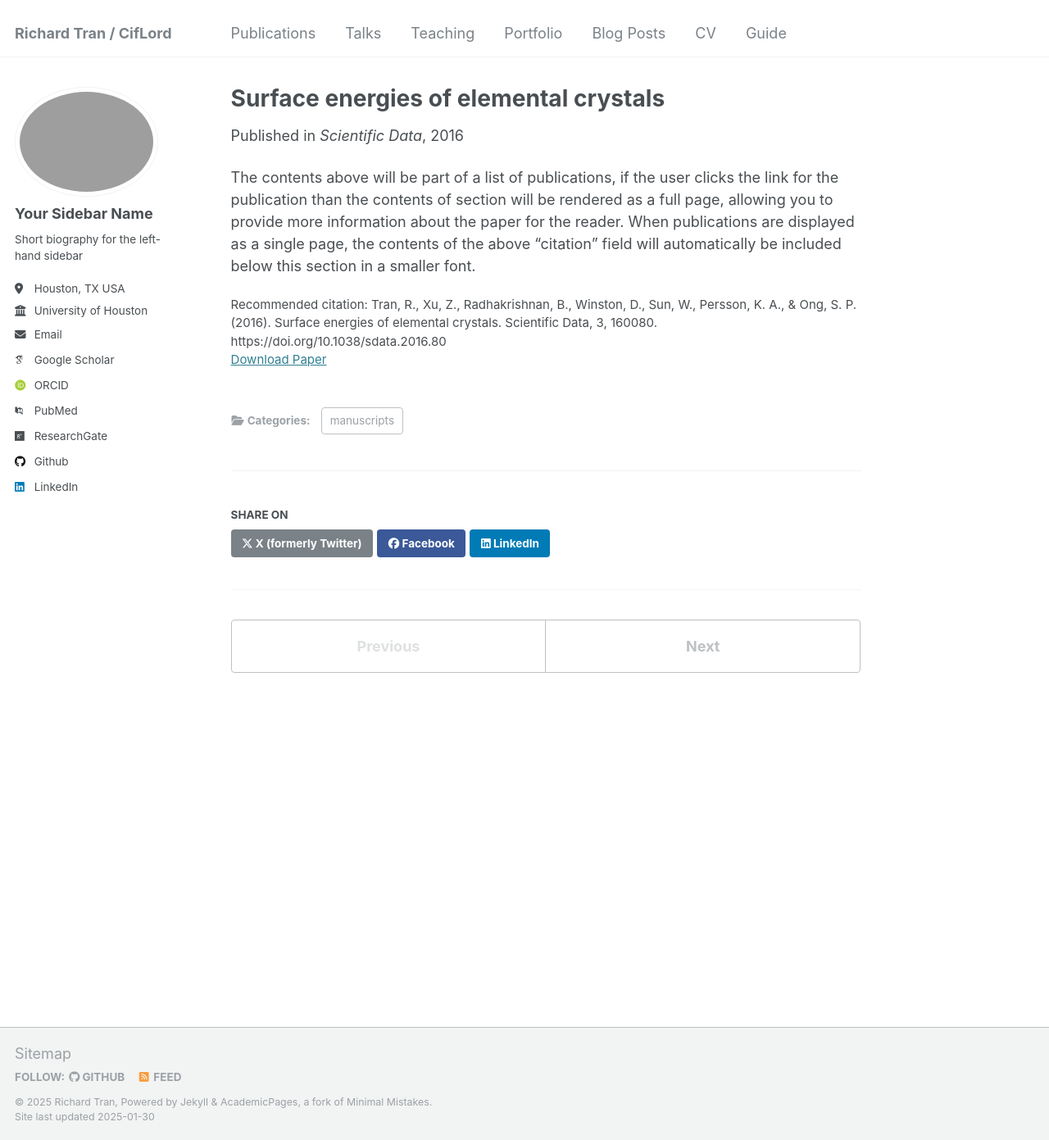
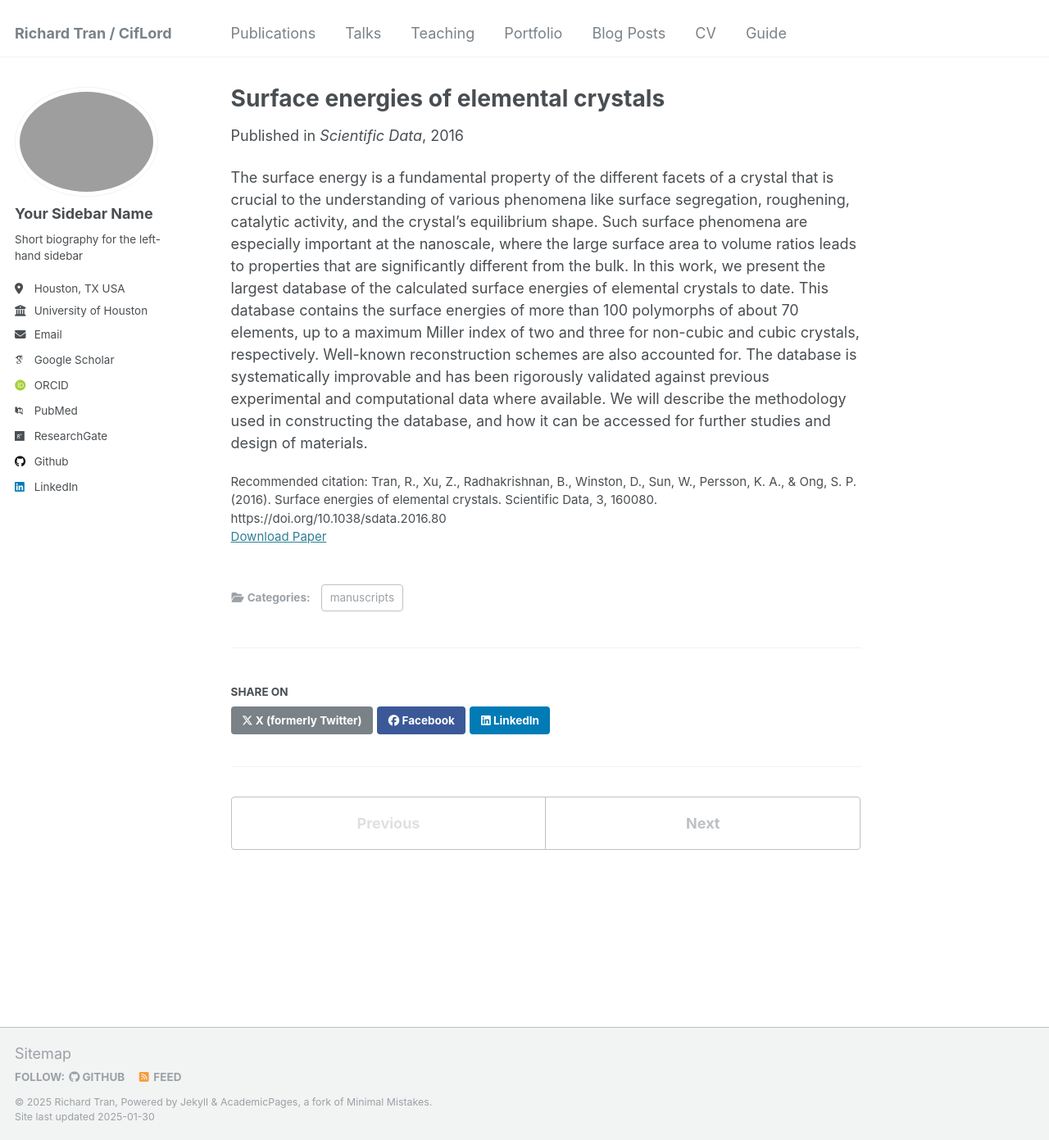
Before and after one commit to CifLord/CifLord.github.io, a Jekyll site: the page built from _publications/surface_energies_of_elemental_crystals.md, in a window 1280 px wide and 1391 px high. Shown: the whole window at 82% size. Built offline with Jekyll 4.4.1, drawn with Linux system fonts in a browser that asks for light colours; some web fonts are replaced.

Commit message:
change abstract display

```diff
--- a/_publications/surface_energies_of_elemental_crystals.md
+++ b/_publications/surface_energies_of_elemental_crystals.md
@@ -3,11 +3,11 @@ title: "Surface energies of elemental crystals"
 collection: publications
 category: manuscripts
 permalink: /publication/surface_energies_of_elemental_crystals
-excerpt: 'The surface energy is a fundamental property of the different facets of a crystal that is crucial to the understanding of various phenomena like surface segregation, roughening, catalytic activity, and the crystal’s equilibrium shape. Such surface phenomena are especially important at the nanoscale, where the large surface area to volume ratios leads to properties that are significantly different from the bulk. In this work, we present the largest database of the calculated surface energies of elemental crystals to date. This database contains the surface energies of more than 100 polymorphs of about 70 elements, up to a maximum Miller index of two and three for non-cubic and cubic crystals, respectively. Well-known reconstruction schemes are also accounted for. The database is systematically improvable and has been rigorously validated against previous experimental and computational data where available. We will describe the methodology used in constructing the database, and how it can be accessed for further studies and design of materials.'
+excerpt: #''
 date: 2016-09-13
 venue: 'Scientific Data'
 paperurl: 'http://CifLord.github.io/files/surface_energies_of_elemental_crystals.pdf'
 citation: 'Tran, R., Xu, Z., Radhakrishnan, B., Winston, D., Sun, W., Persson, K. A., & Ong, S. P. (2016). Surface energies of elemental crystals. Scientific Data, 3, 160080. https://doi.org/10.1038/sdata.2016.80'
 ---
 
-The contents above will be part of a list of publications, if the user clicks the link for the publication than the contents of section will be rendered as a full page, allowing you to provide more information about the paper for the reader. When publications are displayed as a single page, the contents of the above "citation" field will automatically be included below this section in a smaller font.
+The surface energy is a fundamental property of the different facets of a crystal that is crucial to the understanding of various phenomena like surface segregation, roughening, catalytic activity, and the crystal’s equilibrium shape. Such surface phenomena are especially important at the nanoscale, where the large surface area to volume ratios leads to properties that are significantly different from the bulk. In this work, we present the largest database of the calculated surface energies of elemental crystals to date. This database contains the surface energies of more than 100 polymorphs of about 70 elements, up to a maximum Miller index of two and three for non-cubic and cubic crystals, respectively. Well-known reconstruction schemes are also accounted for. The database is systematically improvable and has been rigorously validated against previous experimental and computational data where available. We will describe the methodology used in constructing the database, and how it can be accessed for further studies and design of materials.
```
Also changed, not shown: _publications/finetuna_2.md (added, +13 -0 lines), 4 other files.
